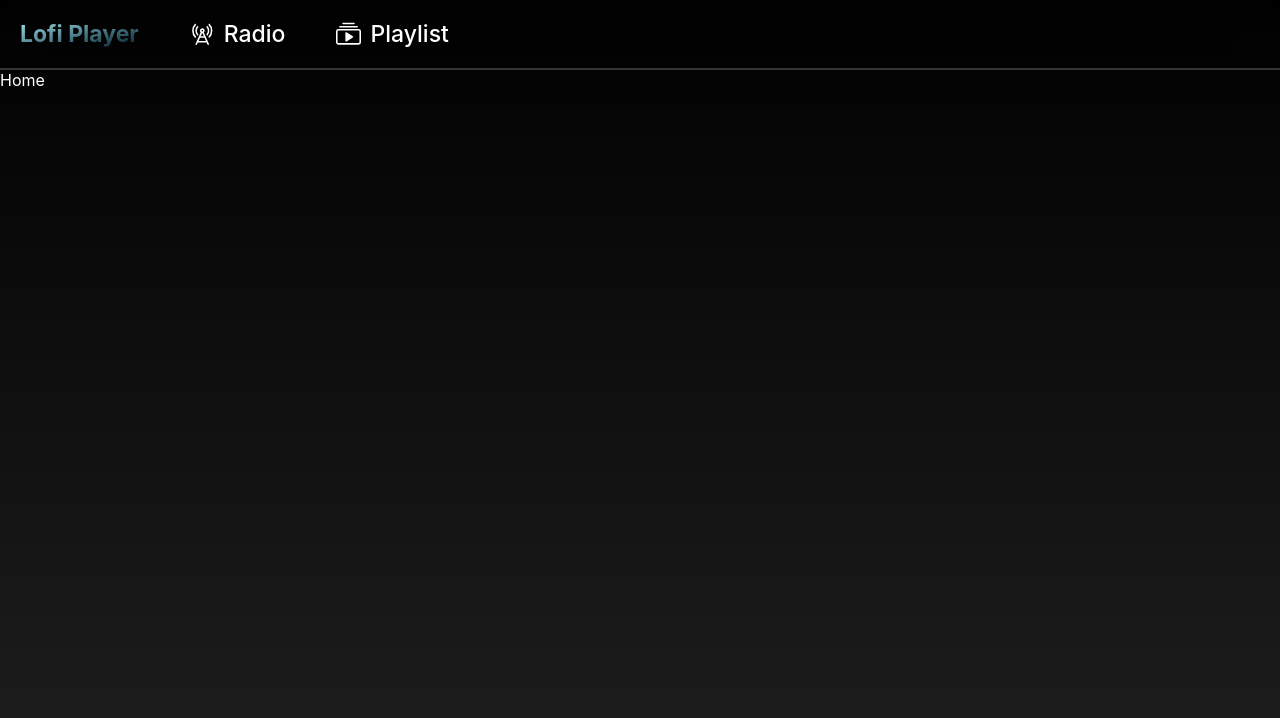
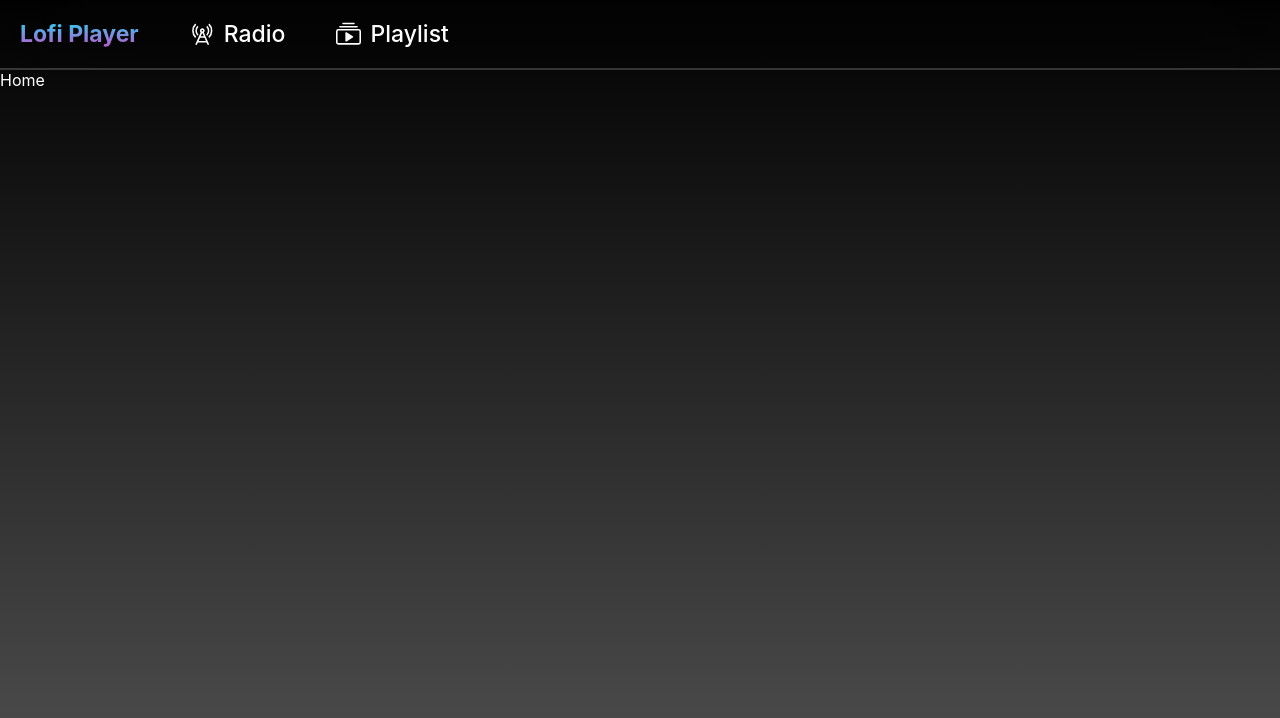
Before and after one commit to akashvaghela09/lofi-radio, a React (Create React App) app: page / in a window 1280 px wide. Shown: the top 718 px of the page. Built offline with nearby package versions, Linux system fonts and the light colour scheme.

Commit message:
header and home background styles updated

```diff
--- a/src/Styles/Header.module.css
+++ b/src/Styles/Header.module.css
@@ -31,14 +31,14 @@
 }
 
 .headerItem:hover {
-    color: #7ed6df;
+    color: #00d9ff;
 }
 
 .pageNameDiv {
-    background: #9EE5EE;
-    background: -webkit-linear-gradient(top left, #9EE5EE, #011929);
-    background: -moz-linear-gradient(top left, #9EE5EE, #011929);
-    background: linear-gradient(to bottom right, #9EE5EE, #011929);
+    background: #21D7F5;
+background: -webkit-linear-gradient(top, #21D7F5, #C753CC);
+background: -moz-linear-gradient(top, #21D7F5, #C753CC);
+background: linear-gradient(to bottom, #21D7F5, #C753CC);
     background-clip: text;
     -webkit-background-clip: text;
     -webkit-text-fill-color: transparent;
--- a/src/Styles/Home.module.css
+++ b/src/Styles/Home.module.css
@@ -4,9 +4,9 @@
     min-height: 100vh;
     color: white;
     background: #010101;
-    background: -webkit-linear-gradient(top, #010101, #1f1f1f);
-    background: -moz-linear-gradient(top, #010101, #1f1f1f);
-    background: linear-gradient(to bottom, #010101, #1f1f1f);
+background: -webkit-linear-gradient(top, #010101, #515151);
+background: -moz-linear-gradient(top, #010101, #515151);
+background: linear-gradient(to bottom, #010101, #515151);
     overflow: auto;
 }
 
```
